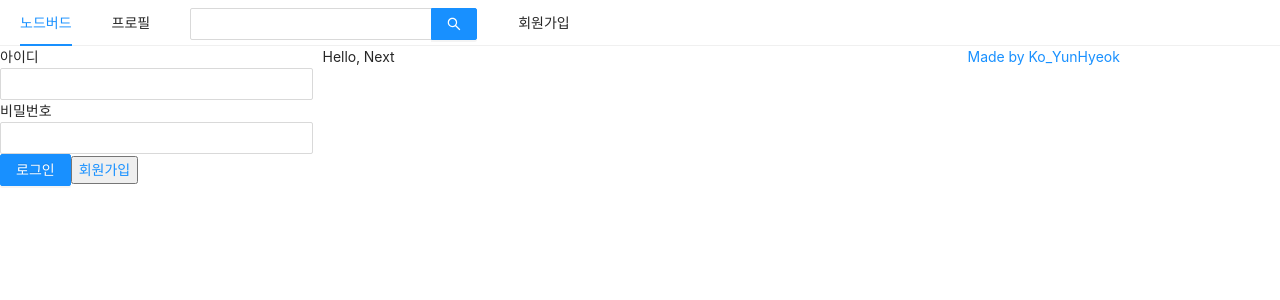
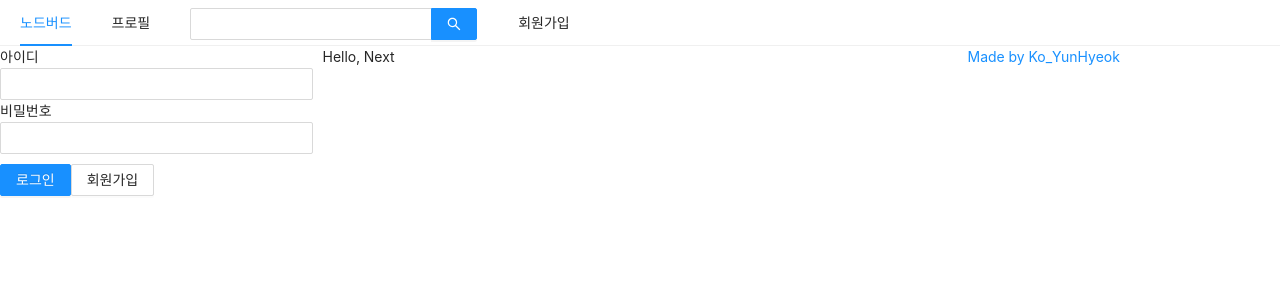
Before and after one commit to KYH9800/NodeBird-with-server, a Next.js app in the folder prepare/front/: page / in a window 1280 px wide. Shown: the top 300 px of the page. Built offline with nearby package versions, Linux system fonts and the light colour scheme.

Commit message:
using styled-components && understand rerandering

```diff
--- a/prepare/front/components/AppLayout.js
+++ b/prepare/front/components/AppLayout.js
@@ -5,7 +5,7 @@ import Link from "next/link";
 import { Input, Menu, Row, Col } from "antd";
 import {} from "@ant-design/icons";
 import "antd/dist/antd.css"; // or 'antd/dist/antd.less'
-
+import styled from "styled-components";
 import UserProfile from "./UserProfile";
 import LoginForm from "./LoginForm";
 
@@ -29,7 +29,7 @@ const AppLayout = ({ children }) => {
             </Link>
           </Menu.Item>
           <Menu.Item>
-            <Input.Search enterButton style={{ verticalAlign: "middle" }} />
+            <SearchInput enterButton />
           </Menu.Item>
           <Menu.Item>
             <Link href="/signup">
@@ -45,7 +45,7 @@ const AppLayout = ({ children }) => {
             {children}
           </Col>
           <Col xs={24} sm={6} md={6}>
-            <a href="https://github.com/ko7452" target="_blank" rel="noreferrer noopener">
+            <a href="https://github.com/ko7452" target="_blank" rel="noopener noreferrer">
               Made by Ko_YunHyeok
             </a>
           </Col>
@@ -61,6 +61,11 @@ AppLayout.prototypes = {
 
 export default AppLayout;
 
+// styled-components
+const SearchInput = styled(Input.Search)`
+  vertical-align: middle;
+`;
+
 // 1.
 // $npm install next / $npm install next@9 [@version]
 // $npm install react react-dom
--- a/prepare/front/components/LoginForm.js
+++ b/prepare/front/components/LoginForm.js
@@ -1,11 +1,13 @@
 import React, { useCallback, useState } from "react";
 import { Button, Form, Input } from "antd";
 import Link from "next/link";
+import styled from "styled-components"; // 태그 안에 객체 생성 뒤 style을 설정하면 렌더링 시 새로운 객체로 인식한다 때문에 styled-components 사용
 
 const LoginForm = () => {
   const [id, setId] = useState("");
   const [password, setPassword] = useState("");
 
+  // 패턴이 비슷한데 조금씩 다른 것들 커스텀 훅으로 처리할 수 있다
   const onChangeId = useCallback((e) => {
     setId(e.target.value);
   }, []);
@@ -26,18 +28,23 @@ const LoginForm = () => {
         <br />
         <Input name="user-password" type="password" value={password} onChange={onChangePassword} required />
       </div>
-      <div>
+      <ButtonWrapper>
         <Button type="primary" htmlType="submit" loading={false}>
           로그인
         </Button>
-        <Link href="./signup">
+        <Link href="/signup">
           <a>
-            <button>회원가입</button>
+            <Button>회원가입</Button>
           </a>
         </Link>
-      </div>
+      </ButtonWrapper>
     </Form>
   );
 };
 
 export default LoginForm;
+
+// styled-components
+const ButtonWrapper = styled.div`
+  margin-top: 10px;
+`;
```
